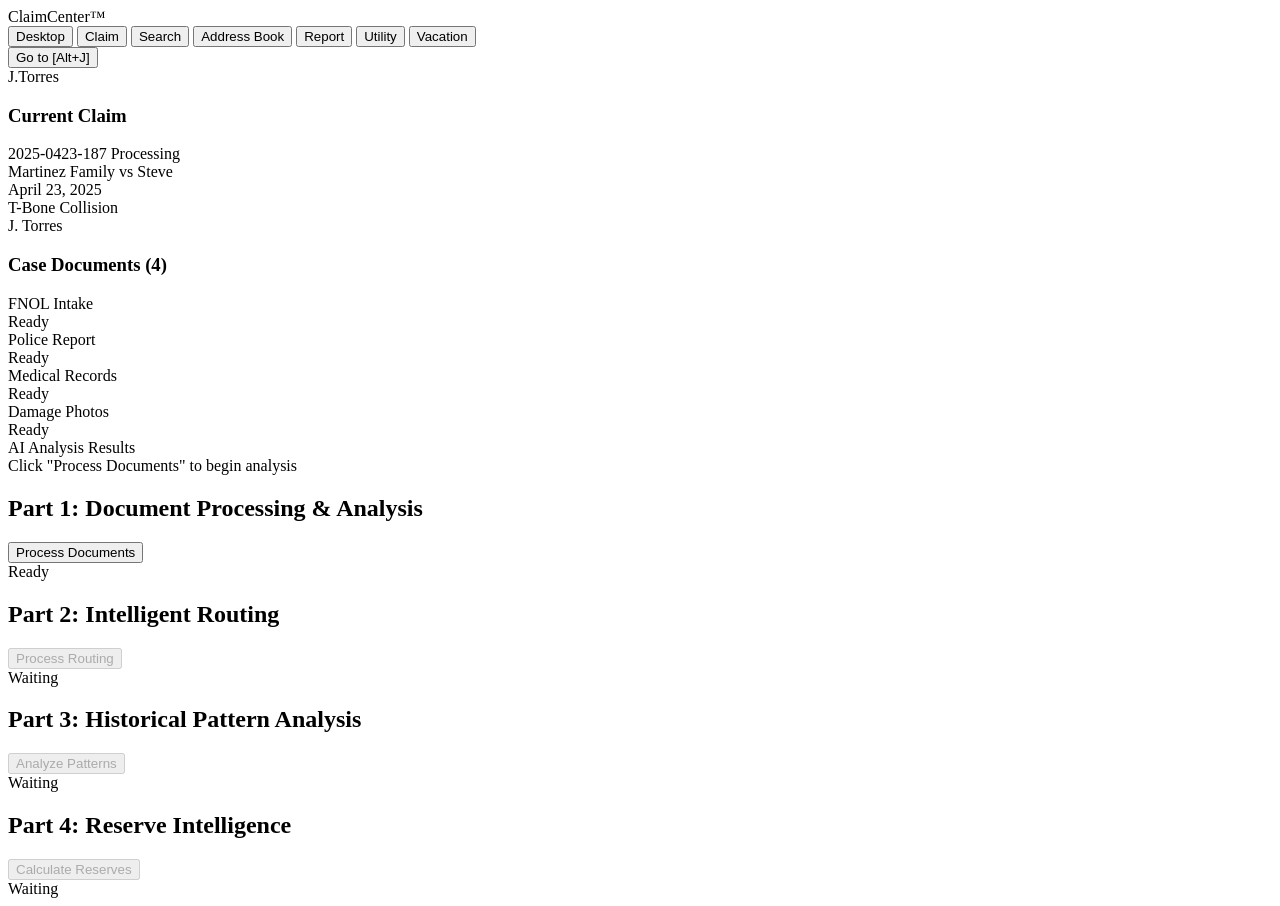
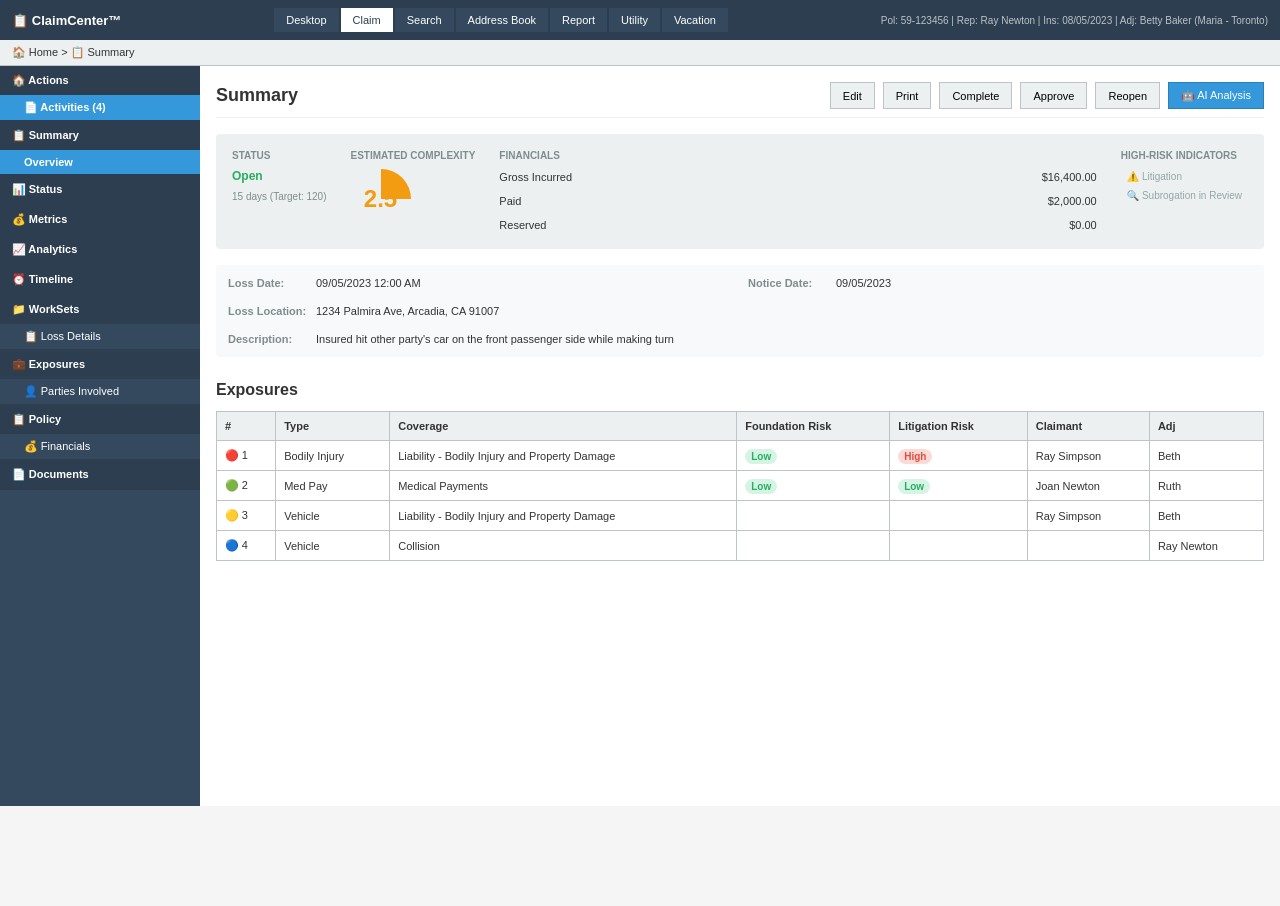
Before and after one commit to Team-Lightning-LLC/InsuranceAgent2, a plain HTML site: page index.html in a window 1280 px wide. After the commit the page ends 806 px from the top, so only its background shows below. Drawn offline with Linux system fonts and the light colour scheme.

Commit message:
Update index.html

```diff
--- a/index.html
+++ b/index.html
@@ -3,161 +3,261 @@
 <head>
     <meta charset="UTF-8">
     <meta name="viewport" content="width=device-width, initial-scale=1.0">
-    <title>ClaimCenter - AI Processing Demo</title>
-    <link rel="stylesheet" href="assets/css/main.css">
-    <link href="https://fonts.googleapis.com/css2?family=Inter:wght@400;500;600;700&display=swap" rel="stylesheet">
+    <title>ClaimCenter™</title>
+    <link rel="stylesheet" href="assets/css/claimcenter.css">
 </head>
 <body>
     <!-- ClaimCenter Header -->
-    <header class="cc-header">
-        <div class="cc-nav-left">
-            <div class="cc-logo">
-                <span class="logo-text">ClaimCenter™</span>
+    <div class="cc-header">
+        <div class="cc-logo">📋 ClaimCenter™</div>
+        <div class="cc-nav">
+            <button class="nav-btn">Desktop</button>
+            <button class="nav-btn active">Claim</button>
+            <button class="nav-btn">Search</button>
+            <button class="nav-btn">Address Book</button>
+            <button class="nav-btn">Report</button>
+            <button class="nav-btn">Utility</button>
+            <button class="nav-btn">Vacation</button>
         </div>
-            <nav class="cc-tabs">
-                <button class="cc-tab active">Desktop</button>
-                <button class="cc-tab">Claim</button>
-                <button class="cc-tab">Search</button>
-                <button class="cc-tab">Address Book</button>
-                <button class="cc-tab">Report</button>
-                <button class="cc-tab">Utility</button>
-                <button class="cc-tab">Vacation</button>
-            </nav>
+        <div class="cc-info">
+            Pol: 59-123456 | Rep: Ray Newton | Ins: 08/05/2023 | Adj: Betty Baker (Maria - Toronto)
         </div>
-        <div class="cc-nav-right">
-            <button class="cc-goto-btn">Go to [Alt+J]</button>
-            <div class="cc-user">J.Torres</div>
     </div>
-    </header>
+
+    <!-- Breadcrumb -->
+    <div class="breadcrumb">
+        🏠 Home > 📋 Summary
+    </div>
 
     <!-- Main Container -->
-    <div class="cc-container">
-        <!-- Simplified Sidebar -->
-        <aside class="cc-sidebar">
-            <!-- Current Claim -->
+    <div class="main-container">
+        <!-- Sidebar -->
+        <div class="sidebar">
             <div class="sidebar-section">
-                <h3 class="section-title">Current Claim</h3>
-                <div class="claim-card">
-                    <div class="claim-header">
-                        <span class="claim-number">2025-0423-187</span>
-                        <span class="claim-badge processing">Processing</span>
+                <div class="sidebar-header">🏠 Actions</div>
+                <div class="sidebar-item active">📄 Activities (4)</div>
             </div>
-                    <div class="claim-title">Martinez Family vs Steve</div>
-                    <div class="claim-meta">
-                        <div class="meta-item">April 23, 2025</div>
-                        <div class="meta-item">T-Bone Collision</div>
-                        <div class="meta-item">J. Torres</div>
+
+            <div class="sidebar-section">
+                <div class="sidebar-header">📋 Summary</div>
+                <div class="sidebar-subitem active">Overview</div>
+            </div>
+
+            <div class="sidebar-section">
+                <div class="sidebar-header">📊 Status</div>
+            </div>
+
+            <div class="sidebar-section">
+                <div class="sidebar-header">💰 Metrics</div>
+            </div>
+
+            <div class="sidebar-section">
+                <div class="sidebar-header">📈 Analytics</div>
+            </div>
+
+            <div class="sidebar-section">
+                <div class="sidebar-header">⏰ Timeline</div>
+            </div>
+
+            <div class="sidebar-section">
+                <div class="sidebar-header">📁 WorkSets</div>
+                <div class="sidebar-subitem">📋 Loss Details</div>
+            </div>
+
+            <div class="sidebar-section">
+                <div class="sidebar-header">💼 Exposures</div>
+                <div class="sidebar-subitem">👤 Parties Involved</div>
+            </div>
+
+            <div class="sidebar-section">
+                <div class="sidebar-header">📋 Policy</div>
+                <div class="sidebar-subitem">💰 Financials</div>
+            </div>
+
+            <div class="sidebar-section">
+                <div class="sidebar-header">📄 Documents</div>
+            </div>
+        </div>
+
+        <!-- Content Area -->
+        <div class="content">
+            <!-- Summary Header -->
+            <div class="content-header">
+                <h1>Summary</h1>
+                <div class="header-buttons">
+                    <button class="btn">Edit</button>
+                    <button class="btn">Print</button>
+                    <button class="btn">Complete</button>
+                    <button class="btn">Approve</button>
+                    <button class="btn">Reopen</button>
+                    <button class="btn ai-btn" id="aiAnalysisBtn">🤖 AI Analysis</button>
+                </div>
+            </div>
+
+            <!-- Status Section -->
+            <div class="status-section">
+                <div class="status-item">
+                    <div class="status-label">Status</div>
+                    <div class="status-value">Open</div>
+                    <div class="status-detail" id="statusDays">15 days (Target: 120)</div>
+                </div>
+
+                <div class="status-item">
+                    <div class="status-label">Estimated Complexity</div>
+                    <div class="complexity-score" id="complexityScore">2.5</div>
+                </div>
+
+                <div class="status-item">
+                    <div class="status-label">Financials</div>
+                    <div class="financial-row">
+                        <span>Gross Incurred</span>
+                        <span id="grossIncurred">$16,400.00</span>
+                    </div>
+                    <div class="financial-row">
+                        <span>Paid</span>
+                        <span>$2,000.00</span>
+                    </div>
+                    <div class="financial-row">
+                        <span>Reserved</span>
+                        <span id="reservedAmount">$0.00</span>
+                    </div>
+                </div>
+
+                <div class="status-item">
+                    <div class="status-label">High-Risk Indicators</div>
+                    <div class="risk-indicators" id="riskIndicators">
+                        <div class="risk-item inactive">⚠️ Litigation</div>
+                        <div class="risk-item inactive">🔍 Subrogation in Review</div>
                     </div>
                 </div>
             </div>
 
-            <!-- Documents Only -->
-            <div class="sidebar-section">
-                <h3 class="section-title">Case Documents (4)</h3>
-                <div class="document-list">
-                    <div class="doc-item" data-doc="fnol">
-                        <div class="doc-details">
-                            <div class="doc-name">FNOL Intake</div>
-                            <div class="doc-status" id="sidebar-fnol">Ready</div>
+            <!-- Claim Details -->
+            <div class="claim-details">
+                <div class="detail-row">
+                    <span class="detail-label">Loss Date:</span>
+                    <span>09/05/2023 12:00 AM</span>
+                </div>
+                <div class="detail-row">
+                    <span class="detail-label">Notice Date:</span>
+                    <span>09/05/2023</span>
+                </div>
+                <div class="detail-row">
+                    <span class="detail-label">Loss Location:</span>
+                    <span>1234 Palmira Ave, Arcadia, CA 91007</span>
+                </div>
+                <div class="detail-row full-width">
+                    <span class="detail-label">Description:</span>
+                    <span id="claimDescription">Insured hit other party's car on the front passenger side while making turn</span>
                 </div>
             </div>
-                    <div class="doc-item" data-doc="police">
-                        <div class="doc-details">
-                            <div class="doc-name">Police Report</div>
-                            <div class="doc-status" id="sidebar-police">Ready</div>
+
+            <!-- AI Processing Panel (Hidden Initially) -->
+            <div class="ai-panel" id="aiPanel" style="display: none;">
+                <h3>🤖 AI Claims Analysis</h3>
+
+                <div class="ai-step" id="step1">
+                    <div class="step-content">
+                        <span class="step-title">Part 1: Document Processing & Analysis</span>
+                        <button class="step-btn" id="btn1">Process Documents</button>
+                        <span class="step-status">READY</span>
                     </div>
                 </div>
-                    <div class="doc-item" data-doc="medical">
-                        <div class="doc-details">
-                            <div class="doc-name">Medical Records</div>
-                            <div class="doc-status" id="sidebar-medical">Ready</div>
+
+                <div class="ai-step" id="step2">
+                    <div class="step-content">
+                        <span class="step-title">Part 2: Intelligent Routing</span>
+                        <button class="step-btn disabled" id="btn2">Process Routing</button>
+                        <span class="step-status">WAITING</span>
                     </div>
                 </div>
-                    <div class="doc-item" data-doc="photos">
-                        <div class="doc-details">
-                            <div class="doc-name">Damage Photos</div>
-                            <div class="doc-status" id="sidebar-photos">Ready</div>
+
+                <div class="ai-step" id="step3">
+                    <div class="step-content">
+                        <span class="step-title">Part 3: Historical Pattern Analysis</span>
+                        <button class="step-btn disabled" id="btn3">Analyze Patterns</button>
+                        <span class="step-status">WAITING</span>
+                    </div>
+                </div>
+
+                <div class="ai-step" id="step4">
+                    <div class="step-content">
+                        <span class="step-title">Part 4: Reserve Intelligence</span>
+                        <button class="step-btn disabled" id="btn4">Calculate Reserves</button>
+                        <span class="step-status">WAITING</span>
                     </div>
                 </div>
             </div>
+
+            <!-- Exposures Table -->
+            <div class="exposures-section">
+                <h2>Exposures</h2>
+                <table class="exposures-table">
+                    <thead>
+                        <tr>
+                            <th>#</th>
+                            <th>Type</th>
+                            <th>Coverage</th>
+                            <th>Foundation Risk</th>
+                            <th>Litigation Risk</th>
+                            <th>Claimant</th>
+                            <th>Adj</th>
+                        </tr>
+                    </thead>
+                    <tbody>
+                        <tr>
+                            <td>🔴 1</td>
+                            <td>Bodily Injury</td>
+                            <td>Liability - Bodily Injury and Property Damage</td>
+                            <td><span class="risk low">Low</span></td>
+                            <td><span class="risk high" id="litigationRisk">High</span></td>
+                            <td>Ray Simpson</td>
+                            <td>Beth</td>
+                        </tr>
+                        <tr>
+                            <td>🟢 2</td>
+                            <td>Med Pay</td>
+                            <td>Medical Payments</td>
+                            <td><span class="risk low">Low</span></td>
+                            <td><span class="risk low">Low</span></td>
+                            <td>Joan Newton</td>
+                            <td>Ruth</td>
+                        </tr>
+                        <tr>
+                            <td>🟡 3</td>
+                            <td>Vehicle</td>
+                            <td>Liability - Bodily Injury and Property Damage</td>
+                            <td></td>
+                            <td></td>
+                            <td>Ray Simpson</td>
+                            <td>Beth</td>
+                        </tr>
+                        <tr>
+                            <td>🔵 4</td>
+                            <td>Vehicle</td>
+                            <td>Collision</td>
+                            <td></td>
+                            <td></td>
+                            <td></td>
+                            <td>Ray Newton</td>
+                        </tr>
+                    </tbody>
+                </table>
             </div>
-        </aside>
-
-        <!-- Main Content -->
-        <main class="cc-content">
-            <!-- Large Results Area -->
-            <div class="results-area" id="resultsArea">
-                <div class="results-placeholder">
-                    <div class="placeholder-text">AI Analysis Results</div>
-                    <div class="placeholder-sub">Click "Process Documents" to begin analysis</div>
         </div>
     </div>
 
-            <!-- Processing Sections -->
-            <div class="processing-sections">
-                <!-- Part 1: Document Processing -->
-                <section class="process-section" id="section-1">
-                    <div class="section-header">
-                        <div class="section-info">
-                            <h2>Part 1: Document Processing & Analysis</h2>
+    <!-- Modal for AI Results -->
+    <div class="modal" id="aiModal" style="display: none;">
+        <div class="modal-content">
+            <div class="modal-header">
+                <h3 id="modalTitle">AI Analysis Results</h3>
+                <span class="modal-close" id="modalClose">&times;</span>
             </div>
-                        <div class="section-controls">
-                            <button class="process-btn" id="btn-part1">Process Documents</button>
-                            <div class="section-status" id="status-1">Ready</div>
+            <div class="modal-body" id="modalBody">
+                <!-- Results will be inserted here -->
             </div>
         </div>
-                    <div class="section-content" id="content-1">
-                        <div class="document-grid" id="documentGrid">
-                            <!-- Small document cards will be populated here -->
-                        </div>
-                    </div>
-                </section>
-
-                <!-- Part 2: Routing - Header Only -->
-                <section class="process-section" id="section-2">
-                    <div class="section-header">
-                        <div class="section-info">
-                            <h2>Part 2: Intelligent Routing</h2>
-                        </div>
-                        <div class="section-controls">
-                            <button class="process-btn" id="btn-part2" disabled>Process Routing</button>
-                            <div class="section-status" id="status-2">Waiting</div>
-                        </div>
-                    </div>
-                </section>
-
-                <!-- Part 3: Pattern Analysis - Header Only -->
-                <section class="process-section" id="section-3">
-                    <div class="section-header">
-                        <div class="section-info">
-                            <h2>Part 3: Historical Pattern Analysis</h2>
-                        </div>
-                        <div class="section-controls">
-                            <button class="process-btn" id="btn-part3" disabled>Analyze Patterns</button>
-                            <div class="section-status" id="status-3">Waiting</div>
-                        </div>
-                    </div>
-                </section>
-
-                <!-- Part 4: Reserve Intelligence - Header Only -->
-                <section class="process-section" id="section-4">
-                    <div class="section-header">
-                        <div class="section-info">
-                            <h2>Part 4: Reserve Intelligence</h2>
-                        </div>
-                        <div class="section-controls">
-                            <button class="process-btn" id="btn-part4" disabled>Calculate Reserves</button>
-                            <div class="section-status" id="status-4">Waiting</div>
-                        </div>
-                    </div>
-                </section>
-            </div>
-
-            <!-- Demo Controls -->
-            <div class="demo-controls">
-                <button class="reset-btn" id="resetDemo" style="display:none;">Reset Demo</button>
-            </div>
-        </main>
     </div>
 
     <script src="assets/js/demo.js"></script>
```
Lines whose indentation alone changed are shown as unchanged.
